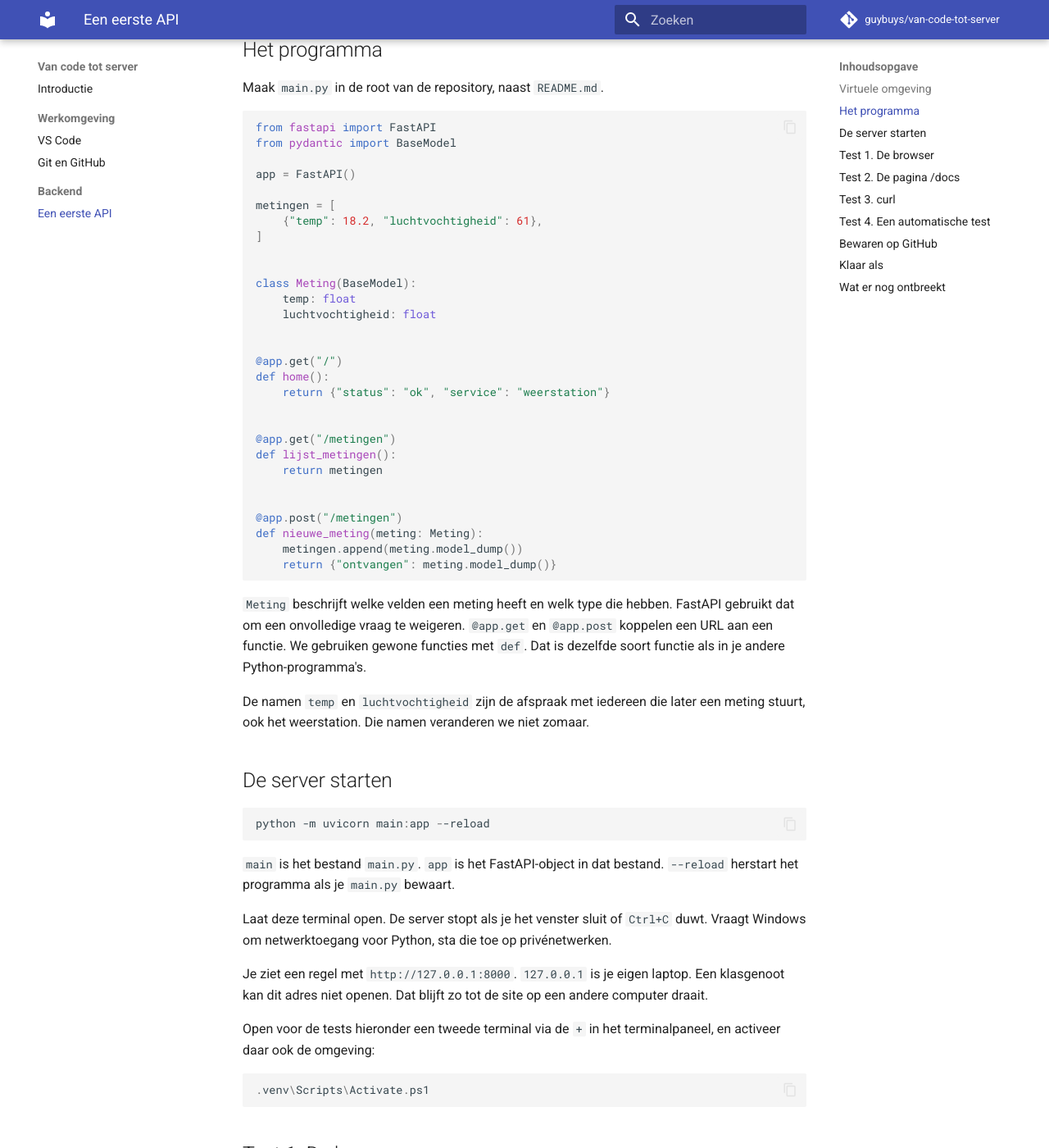
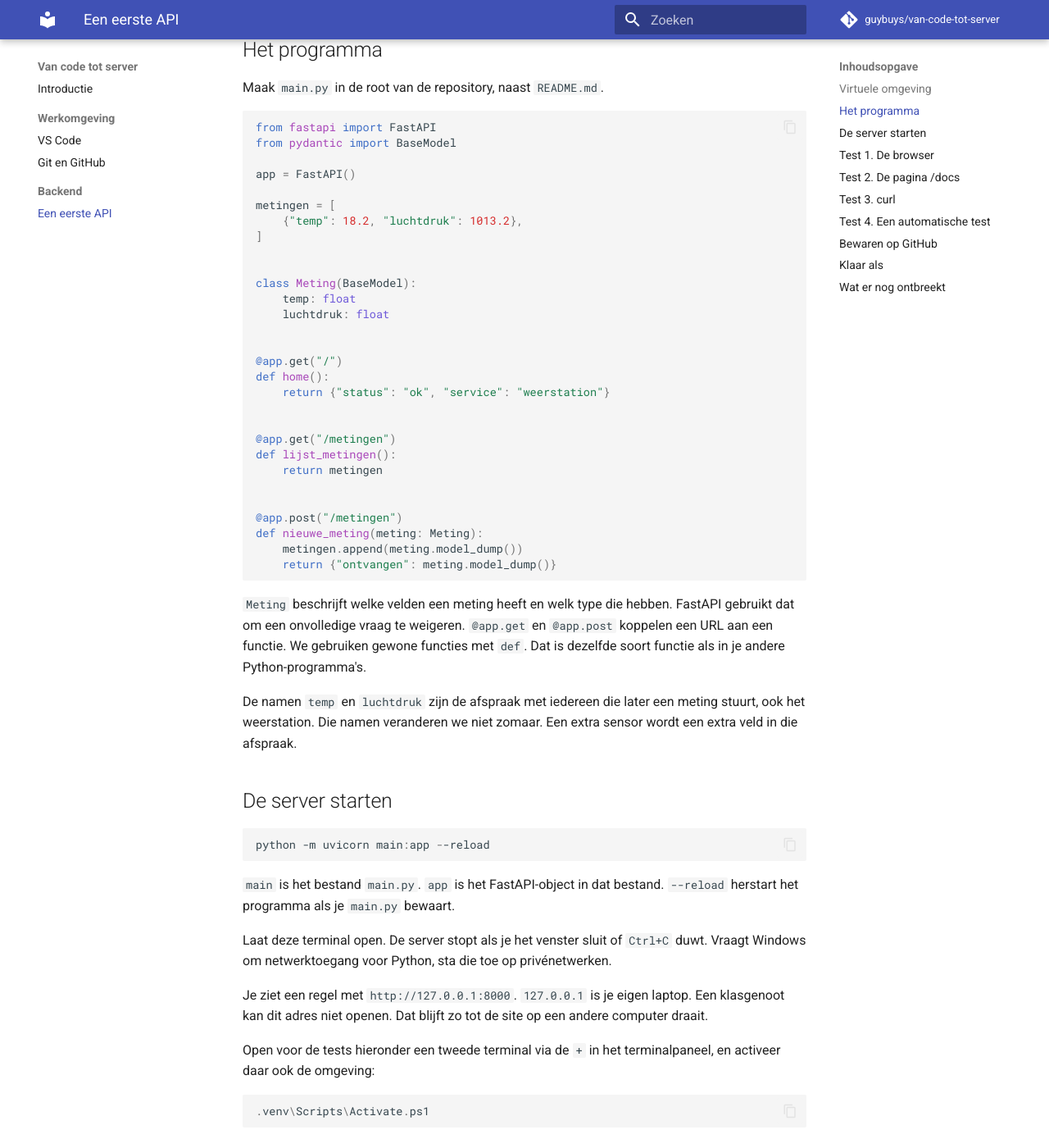
Before and after one commit to guybuys/van-code-tot-server, an MkDocs documentation site: the page built from docs/fastapi.md, in a window 1280 px wide and 1400 px high, scrolled down 1143 px. Shown: the whole window at 82% size. Built offline with MkDocs 1.6.1 and Material for MkDocs 9.7.7, drawn with Linux system fonts in a browser that asks for light colours; comment, search, counter and statistics services are not loaded; some of the changed text lies outside the part shown.

Commit message:
Gebruik temperatuur en luchtdruk als afspraak voor een meting.
Co-authored-by: Cursor <cursoragent@cursor.com>

````diff
--- a/docs/fastapi.md
+++ b/docs/fastapi.md
@@ -6,7 +6,7 @@ Aan het einde van dit hoofdstuk doet jouw programma drie dingen:
 
 - `GET /` antwoordt dat het weerstation-programma draait.
 - `GET /metingen` geeft de lijst met metingen.
-- `POST /metingen` voegt een meting toe. Ontbreekt de temperatuur of de luchtvochtigheid, dan weigert het programma de vraag.
+- `POST /metingen` voegt een meting toe. Ontbreekt de temperatuur of de luchtdruk, dan weigert het programma de vraag.
 
 Je test dat op vier manieren. De lijst met metingen leeft alleen zolang het programma draait. Afsluiten wist wat je toevoegde. Bewaren in een database komt later.
 
@@ -55,13 +55,13 @@ from pydantic import BaseModel
 app = FastAPI()
 
 metingen = [
-    {"temp": 18.2, "luchtvochtigheid": 61},
+    {"temp": 18.2, "luchtdruk": 1013.2},
 ]
 
 
 class Meting(BaseModel):
     temp: float
-    luchtvochtigheid: float
+    luchtdruk: float
 
 
 @app.get("/")
@@ -82,7 +82,7 @@ def nieuwe_meting(meting: Meting):
 
 `Meting` beschrijft welke velden een meting heeft en welk type die hebben. FastAPI gebruikt dat om een onvolledige vraag te weigeren. `@app.get` en `@app.post` koppelen een URL aan een functie. We gebruiken gewone functies met `def`. Dat is dezelfde soort functie als in je andere Python-programma's.
 
-De namen `temp` en `luchtvochtigheid` zijn de afspraak met iedereen die later een meting stuurt, ook het weerstation. Die namen veranderen we niet zomaar.
+De namen `temp` en `luchtdruk` zijn de afspraak met iedereen die later een meting stuurt, ook het weerstation. Die namen veranderen we niet zomaar. Een extra sensor wordt een extra veld in die afspraak.
 
 ## De server starten
 
@@ -124,13 +124,13 @@ FastAPI maakt op [http://127.0.0.1:8000/docs](http://127.0.0.1:8000/docs) een pa
 ```json
 {
   "temp": 21.5,
-  "luchtvochtigheid": 48
+  "luchtdruk": 1013
 }
 ```
 
-3. Klik **Execute**. De statuscode is `200`. In de response staat de meting die je stuurde. Een komma-getal kan als `48.0` terugkomen. Dat is dezelfde waarde als `48`.
+3. Klik **Execute**. De statuscode is `200`. In de response staat de meting die je stuurde. Een komma-getal kan als `1013.0` terugkomen. Dat is dezelfde waarde als `1013`.
 4. Voer **GET /metingen** opnieuw uit. De nieuwe meting staat erbij.
-5. Stuur nog een POST, dit keer zonder `luchtvochtigheid`. De statuscode is `422`. Het programma is blijven draaien en heeft de meting niet toegevoegd. `422` betekent: de vraag is aangekomen, de inhoud klopt niet met `Meting`.
+5. Stuur nog een POST, dit keer zonder `luchtdruk`. De statuscode is `422`. Het programma is blijven draaien en heeft de meting niet toegevoegd. `422` betekent: de vraag is aangekomen, de inhoud klopt niet met `Meting`.
 
 Bewaar je `main.py` terwijl de server met `--reload` draait, dan herstart het programma en is de toegevoegde meting weg. De startmeting van 18,2 °C blijft, die staat in de code.
 
@@ -147,7 +147,7 @@ curl.exe http://127.0.0.1:8000/metingen
 Maak voor de POST een bestand `body.json`:
 
 ```json
-{"temp": 19.4, "luchtvochtigheid": 55}
+{"temp": 19.4, "luchtdruk": 1008.6}
 ```
 
 ```powershell
@@ -185,12 +185,12 @@ def test_metingen_is_een_lijst():
 def test_nieuwe_meting_komt_terug():
     response = client.post(
         "/metingen",
-        json={"temp": 21.5, "luchtvochtigheid": 48},
+        json={"temp": 21.5, "luchtdruk": 1013},
     )
     assert response.status_code == 200
     ontvangen = response.json()["ontvangen"]
     assert ontvangen["temp"] == 21.5
-    assert ontvangen["luchtvochtigheid"] == 48
+    assert ontvangen["luchtdruk"] == 1013
 
 
 def test_onvolledige_meting_wordt_geweigerd():
@@ -220,7 +220,7 @@ git push
 
 - [http://127.0.0.1:8000](http://127.0.0.1:8000) toont `status` en `service`.
 - Via `/docs` voeg je een meting toe en zie je ze daarna in de lijst.
-- Een POST zonder luchtvochtigheid krijgt status `422`.
+- Een POST zonder luchtdruk krijgt status `422`.
 - `pytest` eindigt met 4 geslaagde tests.
 - `main.py` en `test_main.py` staan op GitHub, `.venv` niet.
 
````
Also changed, not shown: LEERDOELEN.md (+1 -1 lines), LERAAR.md (+1 -1 lines), README.md (+1 -1 lines), docs/index.md (+1 -1 lines), 2 other files.
